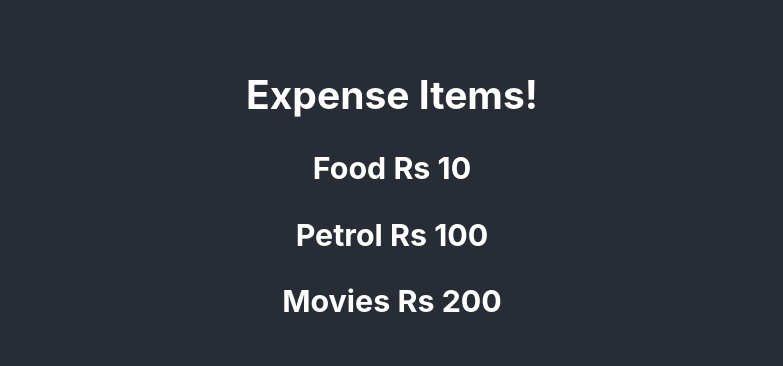
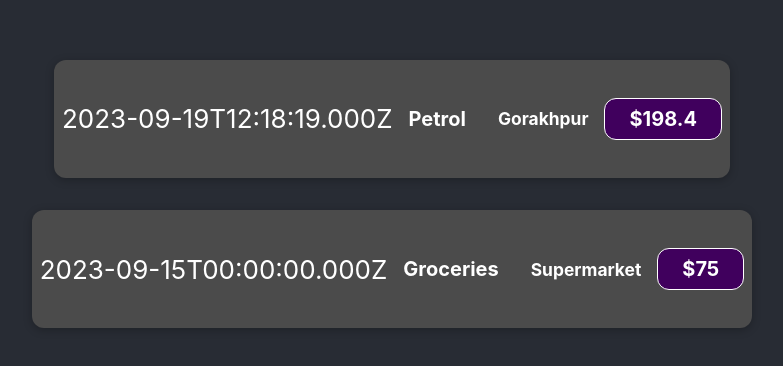
Before and after one commit to bipins867/Getting-Started-With-React, a React (Create React App) app: page / in a window 1280 px wide. Shown: the part 206-572 px from the top of the page, without its empty margins (248-1031 px from the left). Built offline with nearby package versions, Linux system fonts and the light colour scheme.

Commit message:
Adding Dynamic items to list and using loops

```diff
--- a/src/App.js
+++ b/src/App.js
@@ -1,15 +1,40 @@
-import logo from './logo.svg';
-import './App.css';
-import ExpenseItem from './components/ExpenseItem'
+import logo from "./logo.svg";
+import "./App.css";
+import ExpenseItem from "./components/ExpenseItem";
 
 function App() {
+  const expenses = [
+    {
+      title: "Petrol",
+      amount: 198.4,
+      date: new Date().toISOString(),
+      location: "Gorakhpur",
+    },
+    {
+      title: "Groceries",
+      amount: 75.0,
+      date: new Date("2023-09-15").toISOString(),
+      location: "Supermarket",
+    },
+    // Add more expense items as needed
+  ];
+
+  const expenseList=expenses.map((expense,keyId)=>{
+    return <ExpenseItem
+      key={keyId}
+      amount={expense.amount}
+      title={expense.title}
+      date={expense.date}
+      location={expense.location}
+    />;
+  })
+  //console.log(expenseList)
+
   return (
     <div className="App">
       <header className="App-header">
-
-      <ExpenseItem></ExpenseItem>
+        {expenseList}
       </header>
-
     </div>
   );
 }
--- /dev/null
+++ b/src/components/ExpenseItem.css
@@ -0,0 +1,56 @@
+.expense-item {
+    display: flex;
+    justify-content: space-between;
+    align-items: center;
+    box-shadow: 0 2px 8px rgba(0, 0, 0, 0.25);
+    padding: 0.5rem;
+    margin: 1rem 0;
+    border-radius: 12px;
+    background-color: #4b4b4b;
+}
+
+.expense-item__description {
+    display: flex;
+    flex-direction: column;
+    gap: 1rem;
+    align-items: flex-end;
+    flex-flow: column-reverse;
+    justify-content: flex-start;
+    flex: 1;
+}
+
+.expense-item h2 {
+    color: #3a3a3a;
+    font-size: 1rem;
+    flex: 1;
+    margin: 0 1rem;
+    color: white;
+}
+
+.expense-item__price {
+    font-size: 1rem;
+    font-weight: bold;
+    color: white;
+    background-color: #40005d;
+    border: 1px solid white;
+    padding: 0.5rem;
+    border-radius: 12px;
+}
+
+@media (min-width: 580px) {
+    .expense-item__description {
+        flex-direction: row;
+        align-items: center;
+        justify-content: flex-start;
+        flex: 1;
+    }
+
+    .expense-item__description h2 {
+        font-size: 1.25rem;
+    }
+
+    .expense-item__price {
+        font-size: 1.25rem;
+        padding: 0.5rem 1.5rem;
+    }
+}
--- a/src/components/ExpenseItem.js
+++ b/src/components/ExpenseItem.js
@@ -1,15 +1,18 @@
-function ExpenseItem() {
+import "./ExpenseItem.css";
+
+function ExpenseItem(props) {
+  const expenseDate = props.date;
+  const expenseTitle = props.title;
+  const expenseAmount = props.amount;
+  const expenseLocation = props.location;
+
   return (
-    <div>
-      <h2>Expense Items!</h2>
-      <div>
-        <h3>Food Rs 10</h3>
-      </div>
-      <div>
-        <h3>Petrol Rs 100</h3>
-      </div>
-      <div>
-        <h3>Movies Rs 200</h3>
+    <div className="expense-item">
+      <div>{expenseDate}</div>
+      <div className="expense-item__description">
+        <h2>{expenseTitle}</h2>
+        <h6>{expenseLocation}</h6>
+        <div className="expense-item__price">${expenseAmount}</div>
       </div>
     </div>
   );
```
